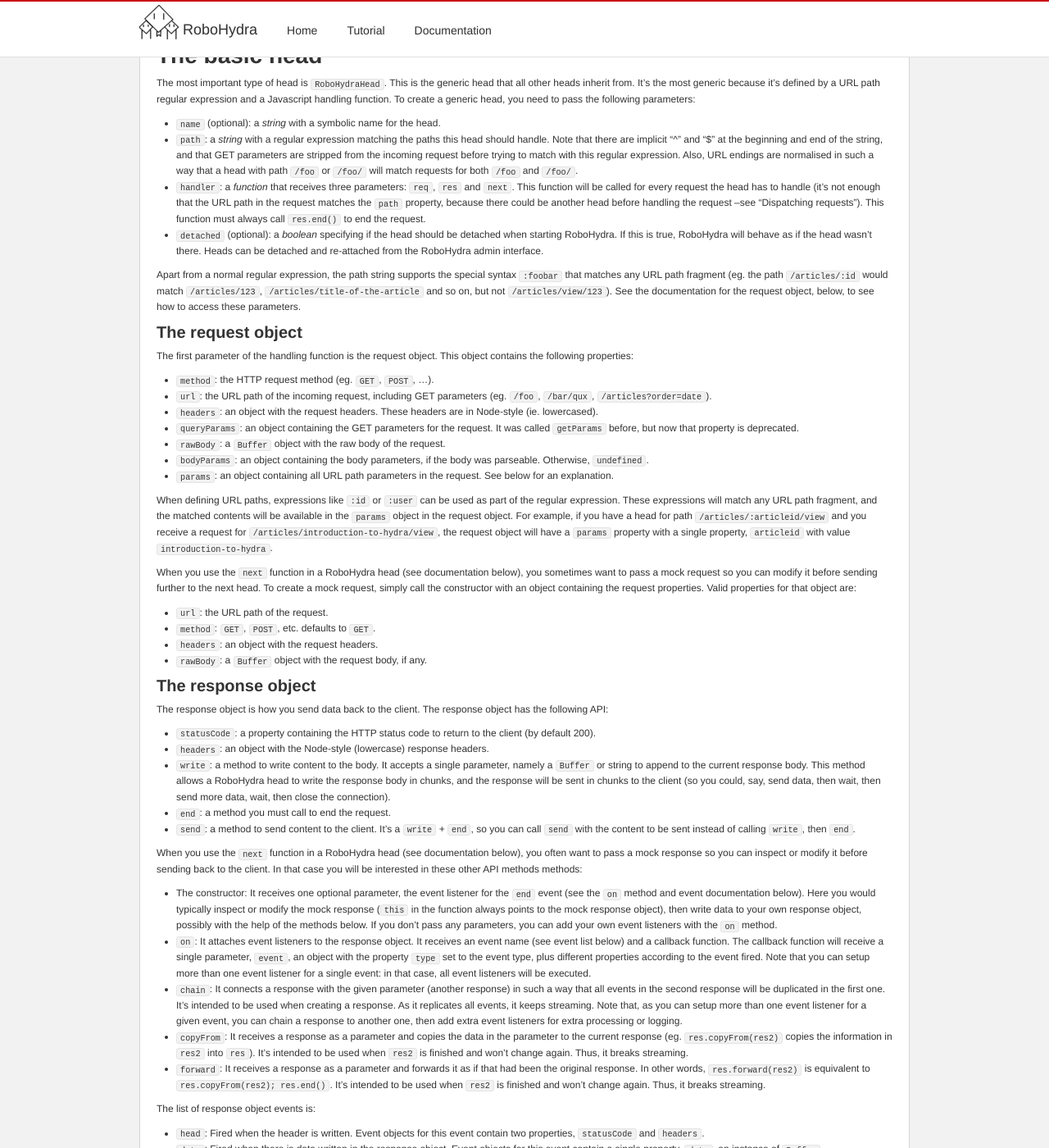
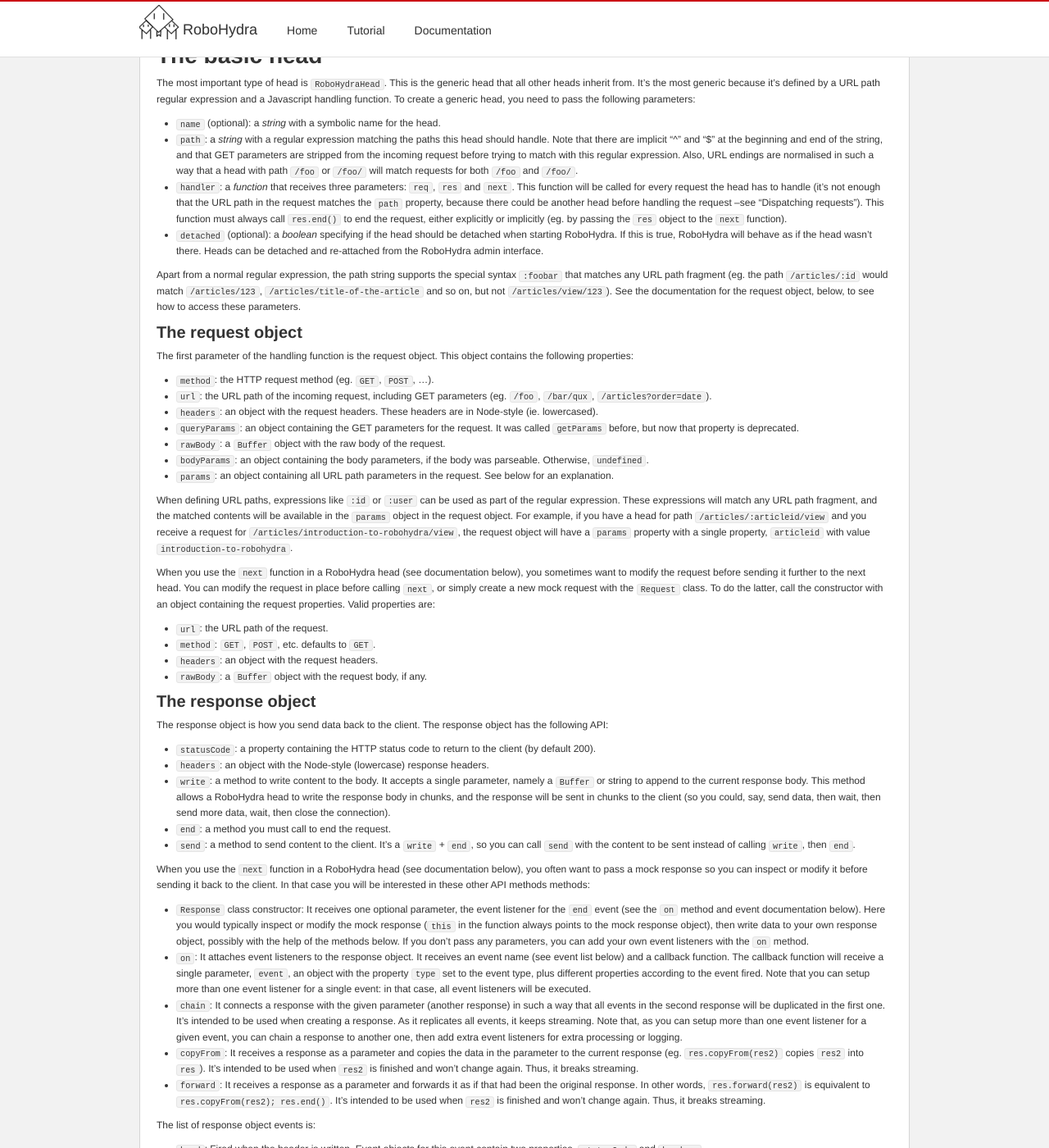
Before and after one commit to robohydra/robohydra, a Jekyll site: the page built from documentation/index.md, in a window 1280 px wide and 1400 px high, scrolled down 1516 px. Shown: the whole window at 82% size. Built offline with Jekyll 4.4.1, drawn with Linux system fonts in a browser that asks for light colours.

```diff
--- a/documentation/index.md
+++ b/documentation/index.md
@@ -163,7 +163,9 @@ following parameters:
   has to handle (it's not enough that the URL path in the request
   matches the `path` property, because there could be another head
   before handling the request --see "Dispatching requests"). This
-  function must always call `res.end()` to end the request.
+  function must always call `res.end()` to end the request, either
+  explicitly or implicitly (eg. by passing the `res` object to the
+  `next` function).
 * `detached` (optional): a *boolean* specifying if the head should be
   detached when starting RoboHydra. If this is true, RoboHydra will
   behave as if the head wasn't there. Heads can be detached and
@@ -200,15 +202,16 @@ as part of the regular expression. These expressions will match any
 URL path fragment, and the matched contents will be available in the
 `params` object in the request object. For example, if you have a head
 for path `/articles/:articleid/view` and you receive a request for
-`/articles/introduction-to-hydra/view`, the request object will have a
-`params` property with a single property, `articleid` with value
-`introduction-to-hydra`.
+`/articles/introduction-to-robohydra/view`, the request object will
+have a `params` property with a single property, `articleid` with
+value `introduction-to-robohydra`.
 
 When you use the `next` function in a RoboHydra head (see
-documentation below), you sometimes want to pass a mock request so you
-can modify it before sending further to the next head. To create a
-mock request, simply call the constructor with an object containing
-the request properties. Valid properties for that object are:
+documentation below), you sometimes want to modify the request before
+sending it further to the next head. You can modify the request in
+place before calling `next`, or simply create a new mock request with
+the `Request` class. To do the latter, call the constructor with an
+object containing the request properties. Valid properties are:
 
 * `url`: the URL path of the request.
 * `method`: `GET`, `POST`, etc. defaults to `GET`.
@@ -238,17 +241,17 @@ response object has the following API:
 
 When you use the `next` function in a RoboHydra head (see
 documentation below), you often want to pass a mock response so you
-can inspect or modify it before sending back to the client. In that
+can inspect or modify it before sending it back to the client. In that
 case you will be interested in these other API methods methods:
 
-* The constructor: It receives one optional parameter, the event
-  listener for the `end` event (see the `on` method and event
-  documentation below). Here you would typically inspect or modify the
-  mock response (`this` in the function always points to the mock
-  response object), then write data to your own response object,
-  possibly with the help of the methods below. If you don't pass any
-  parameters, you can add your own event listeners with the `on`
-  method.
+* `Response` class constructor: It receives one optional parameter,
+  the event listener for the `end` event (see the `on` method and
+  event documentation below). Here you would typically inspect or
+  modify the mock response (`this` in the function always points to
+  the mock response object), then write data to your own response
+  object, possibly with the help of the methods below. If you don't
+  pass any parameters, you can add your own event listeners with the
+  `on` method.
 * `on`: It attaches event listeners to the response object. It
   receives an event name (see event list below) and a callback
   function. The callback function will receive a single parameter,
@@ -265,9 +268,9 @@ case you will be interested in these other API methods methods:
   extra event listeners for extra processing or logging.
 * `copyFrom`: It receives a response as a parameter and copies the
   data in the parameter to the current response
-  (eg. `res.copyFrom(res2)` copies the information in `res2` into
-  `res`). It's intended to be used when `res2` is finished and won't
-  change again. Thus, it breaks streaming.
+  (eg. `res.copyFrom(res2)` copies `res2` into `res`). It's intended
+  to be used when `res2` is finished and won't change again. Thus, it
+  breaks streaming.
 * `forward`: It receives a response as a parameter and forwards it as
   if that had been the original response. In other words,
   `res.forward(res2)` is equivalent to `res.copyFrom(res2);
```
Also changed, not shown: tutorial/advanced/index.md (+33 -17 lines), tutorial/index.md (+3 -2 lines), downloads/logo_homepage.normal.v102.png (renamed from downloads/logo_homepage.normal.v101.png).
